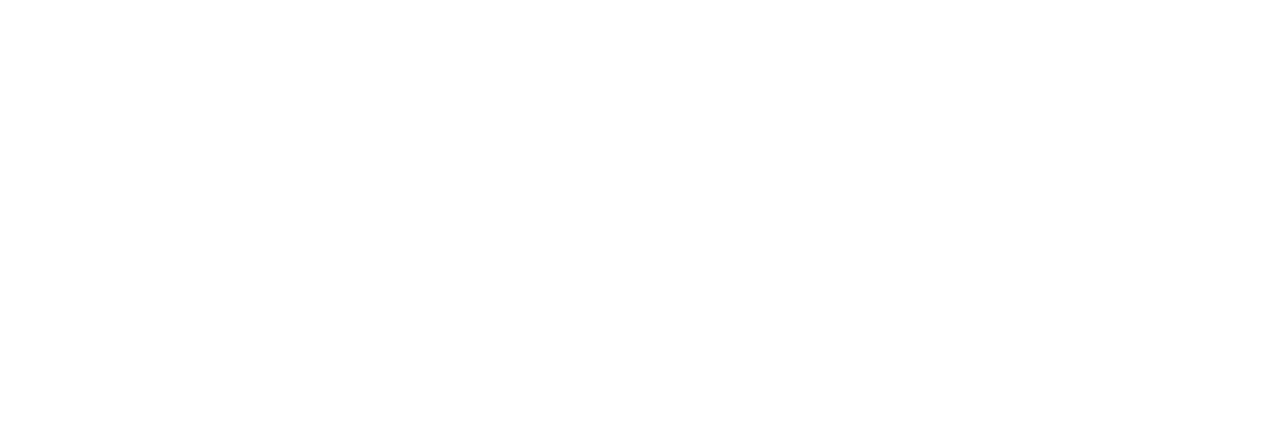
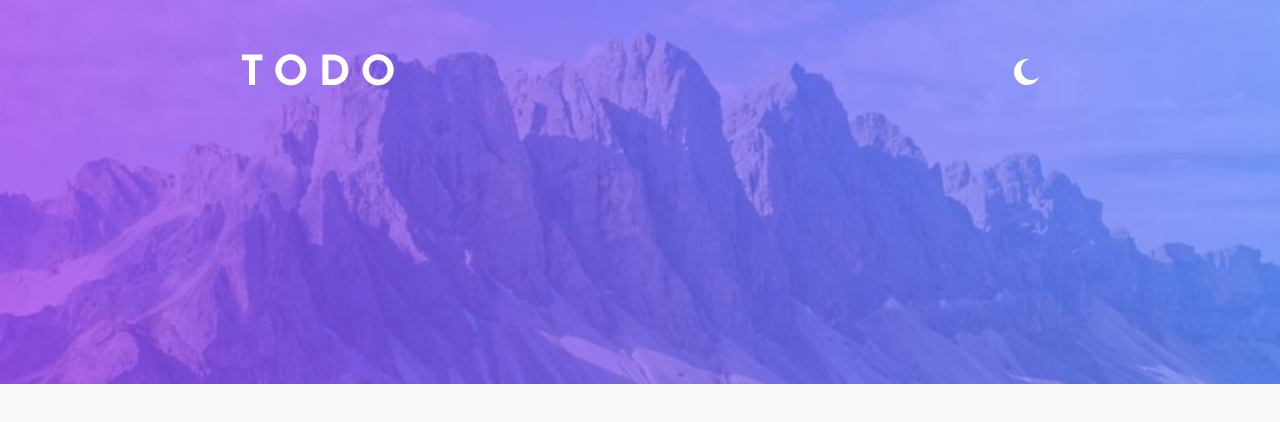
Before and after one commit to AbderrahmaneFadili/todo-app-main-react-app, a React (Create React App) app: page / in a window 1280 px wide. Shown: the top 422 px of the page. Built offline with nearby package versions, Linux system fonts and the light colour scheme.

Commit message:
Creating the Header & Togge Icons the toggle functionnality

```diff
--- a/src/App.jsx
+++ b/src/App.jsx
@@ -2,12 +2,20 @@
 import GlobalStyle from "./themes/GlobalStyle";
 import { ThemeProvider } from "styled-components";
 import { lightTheme, darkTheme } from "./themes/theme";
+import { useSelector } from "react-redux";
+import Header from "./components/Layout/Header/Header.jsx";
 
 const App = () => {
+  //get the theme from redux store using useSelector Hook
+  const theme = useSelector(({ themeReducer }) => {
+    return themeReducer.theme;
+  });
+
   return (
-    <ThemeProvider theme={lightTheme}>
+    <ThemeProvider theme={theme === "light" ? lightTheme : darkTheme}>
       <>
         <GlobalStyle />
+        <Header />
       </>
     </ThemeProvider>
   );
--- /dev/null
+++ b/src/components/Layout/Header/Header.jsx
@@ -0,0 +1,46 @@
+import React from "react";
+import { useDispatch, useSelector } from "react-redux";
+import { toggleTheme } from "../../../redux/actions/themeActions";
+import { Container } from "../../../themes/GlobalStyle";
+import {
+  HeaderWrapper,
+  HedaerContainer,
+  HeaderTitle,
+  ToggleContainer,
+  ToggleIcon,
+} from "./Header.styles";
+const Header = () => {
+  //get the theme from redux store using useSelector Hook
+  const theme = useSelector(({ themeReducer }) => {
+    return themeReducer.theme;
+  });
+
+  const dispatch = useDispatch();
+
+  //handle toggle theme Light/Dark
+  const handleToggleTheme = () => {
+    dispatch(toggleTheme());
+  };
+  return (
+    <HeaderWrapper>
+      <Container>
+        <HedaerContainer>
+          <HeaderTitle>Todo</HeaderTitle>
+          <ToggleContainer onClick={handleToggleTheme}>
+            {theme === "light" ? (
+              <ToggleIcon
+                src={require("../../../images/icon-moon.svg").default}
+              />
+            ) : (
+              <ToggleIcon
+                src={require("../../../images/icon-sun.svg").default}
+              />
+            )}
+          </ToggleContainer>
+        </HedaerContainer>
+      </Container>
+    </HeaderWrapper>
+  );
+};
+
+export default Header;
--- /dev/null
+++ b/src/components/Layout/Header/Header.styles.js
@@ -0,0 +1,30 @@
+import styled from "styled-components";
+
+export const HeaderWrapper = styled.div`
+  height: 48vh;
+  background: var(--bg-image-mobile) no-repeat center/cover;
+  padding: 3rem 0 0;
+
+  @media screen and (min-width: 700px) {
+    background: var(--bg-image-desktop) no-repeat center/cover;
+  }
+`;
+
+export const HedaerContainer = styled.div`
+  display: flex;
+  justify-content: space-between;
+  align-items: center;
+`;
+
+export const HeaderTitle = styled.h1`
+  font-size: 2.3rem;
+  color: var(--title-color);
+  letter-spacing: 10px;
+  text-transform: uppercase;
+`;
+
+export const ToggleContainer = styled.div``;
+
+export const ToggleIcon = styled.img`
+  cursor: pointer;
+`;
--- a/src/index.jsx
+++ b/src/index.jsx
@@ -1,5 +1,12 @@
 import React from "react";
 import ReactDOM from "react-dom";
 import App from "./App";
+import store from "./redux";
+import { Provider } from "react-redux";
 
-ReactDOM.render(<App />, document.querySelector("#root"));
+ReactDOM.render(
+  <Provider store={store}>
+    <App />
+  </Provider>,
+  document.querySelector("#root"),
+);
--- /dev/null
+++ b/src/redux/actions/themeActions.js
@@ -0,0 +1,5 @@
+import { TOGGLE_THEME } from "../types/themeTypes";
+
+export const toggleTheme = () => ({
+  type: TOGGLE_THEME,
+});
--- /dev/null
+++ b/src/redux/index.js
@@ -0,0 +1,10 @@
+import { createStore, combineReducers } from "redux";
+import themeReducer from "./reducers/themeReducers";
+
+const rootReducer = combineReducers({
+  themeReducer,
+});
+
+const store = createStore(rootReducer);
+
+export default store;
--- /dev/null
+++ b/src/redux/reducers/themeReducers.js
@@ -0,0 +1,20 @@
+import { TOGGLE_THEME } from "../types/themeTypes";
+
+const initialState = {
+  theme: "light",
+};
+
+const themeReducer = (state = initialState, action) => {
+  switch (action.type) {
+    case TOGGLE_THEME:
+      return {
+        ...state,
+        theme: state.theme === "light" ? "dark" : "light",
+      };
+
+    default:
+      return state;
+  }
+};
+
+export default themeReducer;
--- /dev/null
+++ b/src/redux/types/themeTypes.js
@@ -0,0 +1 @@
+export const TOGGLE_THEME = "TOGGLE_THEME";
--- a/src/themes/GlobalStyle.js
+++ b/src/themes/GlobalStyle.js
@@ -1,4 +1,4 @@
-import { createGlobalStyle } from "styled-components";
+import styled, { createGlobalStyle } from "styled-components";
 
 const GlobalStyle = createGlobalStyle`
 
@@ -40,11 +40,22 @@
       font-family:var(--main-font-family);
   }
 
-  h1{
-      color:var(--active-card-color);
+  body{
+      background-color:var(--background);
+      transition:.4s all;
   }
 
 
 `;
 
+export const Container = styled.div`
+  width: 100%;
+  max-width: 800px;
+  margin: 0 auto;
+
+  @media screen and (max-width: 800px) {
+    max-width: 85%;
+  }
+`;
+
 export default GlobalStyle;
--- a/src/themes/theme.js
+++ b/src/themes/theme.js
@@ -39,7 +39,7 @@
   todoCompeletedColor: "hsl(234, 39%, 85%)",
   cardTextColor: "hsl(234, 11%, 52%)",
   activeCardTextColor: "hsl(220, 98%, 61%)",
-  cardShadow: "hsl(235, 24%, 19%)",
+  cardShadow: "hsl(237, 14%, 26%)",
   onHoverTextColor: "hsl(0, 0%, 98%)",
   titleColor: "#fff",
   /* Typography */
```
